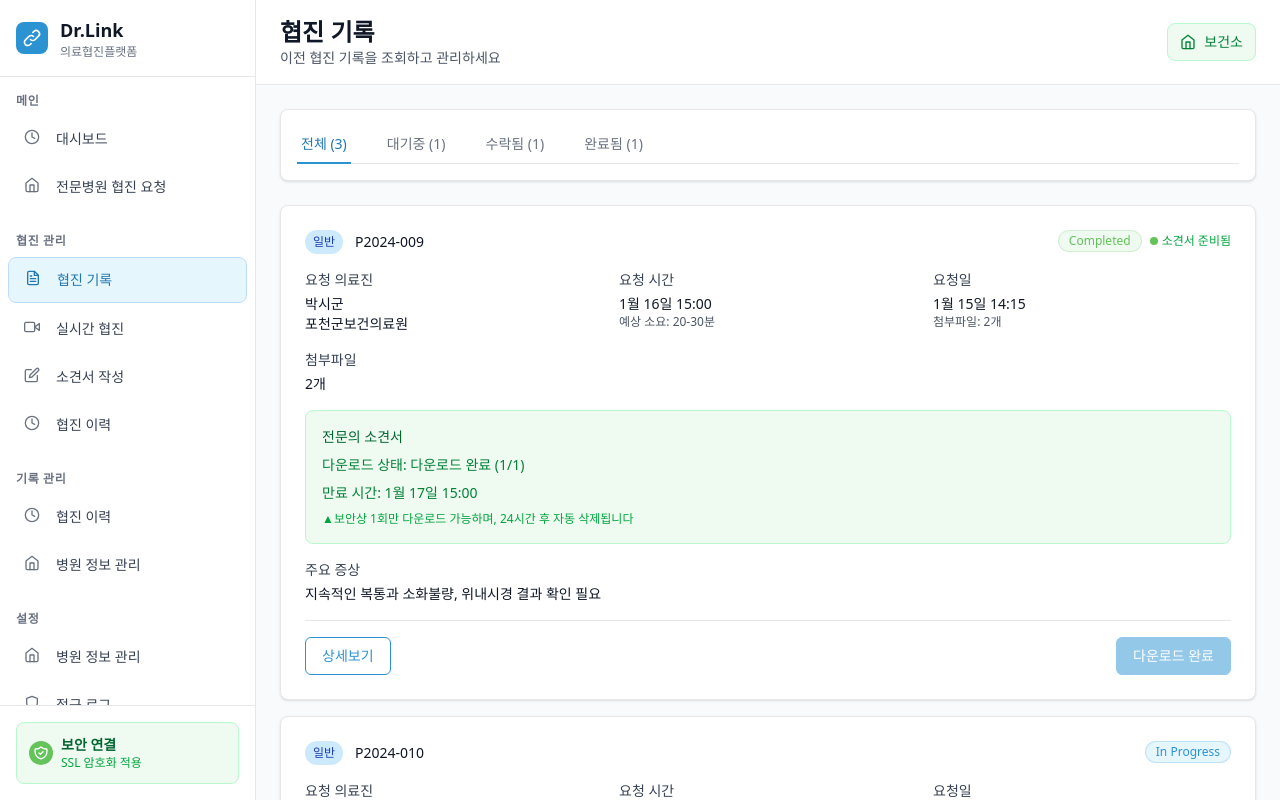
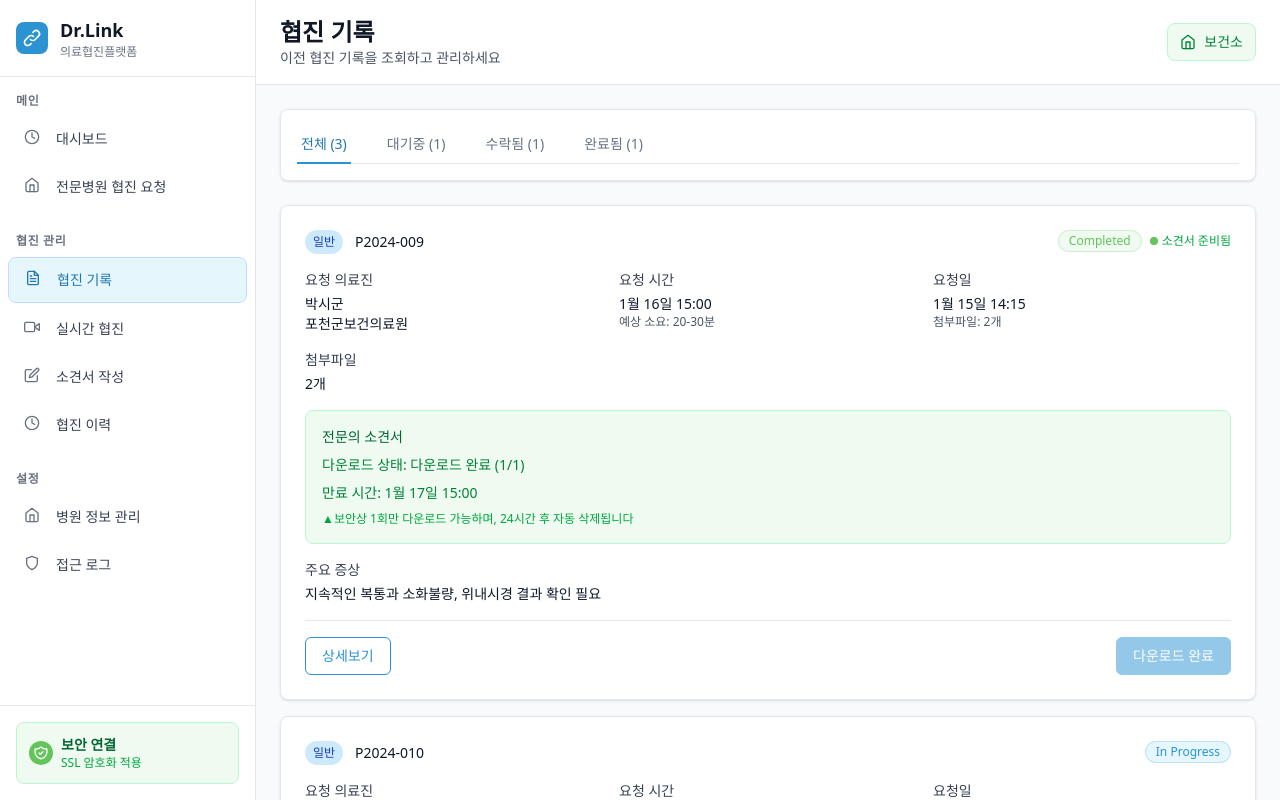
Before and after one commit to modak-todak/drLink-front, a React app: page /consultation/consultation-records in a window 1280 px wide. Built offline with nearby package versions, Linux system fonts and the light colour scheme; the HTML template or start-up script is replaced by a standard one.

Commit message:
feat : #8 카테고리 수정, 네비게이트 추가

```diff
--- a/src/data/mockData.ts
+++ b/src/data/mockData.ts
@@ -475,30 +475,7 @@ export const mockSidebarCategories = [
       },
     ],
   },
-  {
-    id: 'records',
-    title: '기록 관리',
-    items: [
-      {
-        id: 'collaboration-history',
-        label: '협진 이력',
-        icon: FiClock,
-        path: '/management/consultation-history',
-        title: '협진 이력',
-        subtitle: '전체 협진 이력을 조회하고 분석하세요',
-        visible: true, // 사이드바에 표시
-      },
-      {
-        id: 'hospital-info',
-        label: '병원 정보 관리',
-        icon: FiHome,
-        path: '/records/hospital',
-        title: '병원 정보 관리',
-        subtitle: '병원 정보를 등록하고 관리하세요',
-        visible: true, // 사이드바에 표시
-      },
-    ],
-  },
+
   {
     id: 'settings',
     title: '설정',
--- a/src/pages/consultationManagement/ConsultationRecords.tsx
+++ b/src/pages/consultationManagement/ConsultationRecords.tsx
@@ -1,10 +1,12 @@
 import React, { useState, useMemo } from 'react';
+import { useNavigate } from 'react-router-dom';
 import { ConsultationStatusTabs, ConsultationRecordCard } from '../../components/consultation';
 import { mockConsultationRecords } from '../../data/mockData';
 import { useAccount } from '../../contexts/AccountContext';
 
 const ConsultationRecords: React.FC = () => {
   const [activeTab, setActiveTab] = useState('all');
+  const navigate = useNavigate();
 
   const { isHospitalAccount, isHealthCenterAccount } = useAccount();
 
@@ -44,7 +46,8 @@ const ConsultationRecords: React.FC = () => {
 
   const handleStartConsultation = (recordId: string) => {
     console.log('협진 시작:', recordId);
-    // TODO: 실시간 협진 페이지로 이동
+    // 실시간 협진 페이지로 이동
+    navigate(`/consultation/live-consultation?recordId=${recordId}`);
   };
 
   const handleDownloadOpinion = (recordId: string) => {
```
